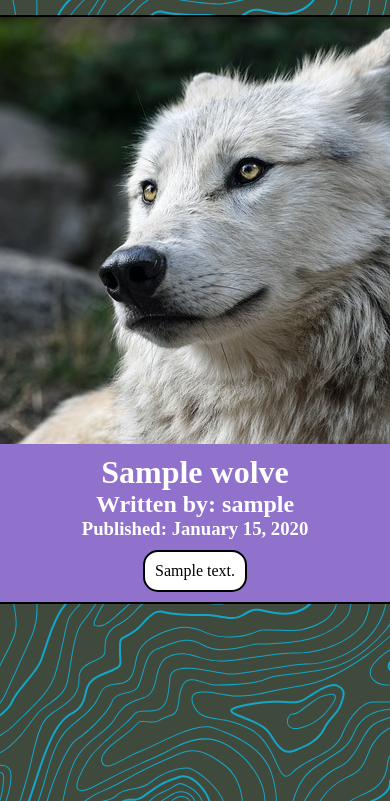
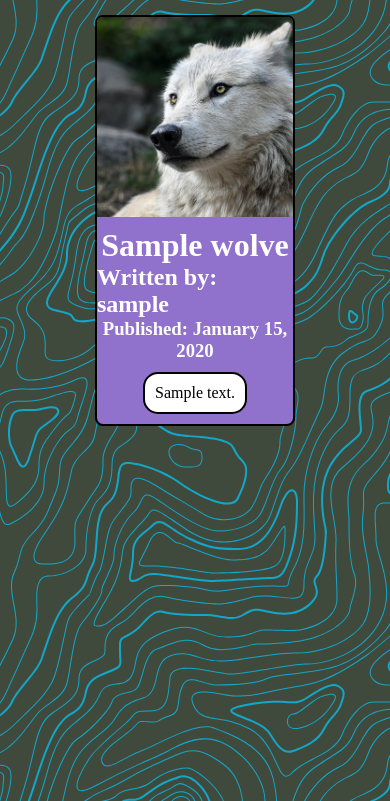
Before and after one commit to wolfsige/wolf_collector_mk2, a Flask app: page /1 in a window 390 px wide; the page is wider, and only the part inside the window is pictured. Shown: the part 43-844 px from the top of that part. Run offline with Flask 2, Linux system fonts and the light colour scheme; tables that the repository leaves empty hold one stand-in row (values such as "Sample post").

Commit message:
add responsive design css

```diff
--- a/myapp/static/style/wolves.css
+++ b/myapp/static/style/wolves.css
@@ -96,3 +96,31 @@ p {
   color: white;
   background-color: red;
 }
+
+@media (max-width: 700px) {
+  img {
+    display: block;
+    width: 396px;
+    height: 410px;
+  }
+
+  .container {
+    max-width: 400px;
+  }
+}
+
+@media (max-width: 430px) {
+  img {
+    display: block;
+    width: 196px;
+    height: 210px;
+  }
+
+  .container {
+    max-width: 200px;
+  }
+
+  .date {
+    text-align: center;
+  }
+}
--- a/myapp/templates/wolves.html
+++ b/myapp/templates/wolves.html
@@ -9,7 +9,7 @@
     <img src="" class="random-wolf">
     <h1>{{ post.title }}</h1>
     <h2>Written by: {{post.author.username}}</h2>
-    <h3>Published: {{ post.date.strftime('%B %d, %Y') }}</h3>
+    <h3 class="date">Published: {{ post.date.strftime('%B %d, %Y') }}</h3>
     <p class="post-text">{{post.text}}</p>
     {% if post.author == current_user %}
   </div>
```
